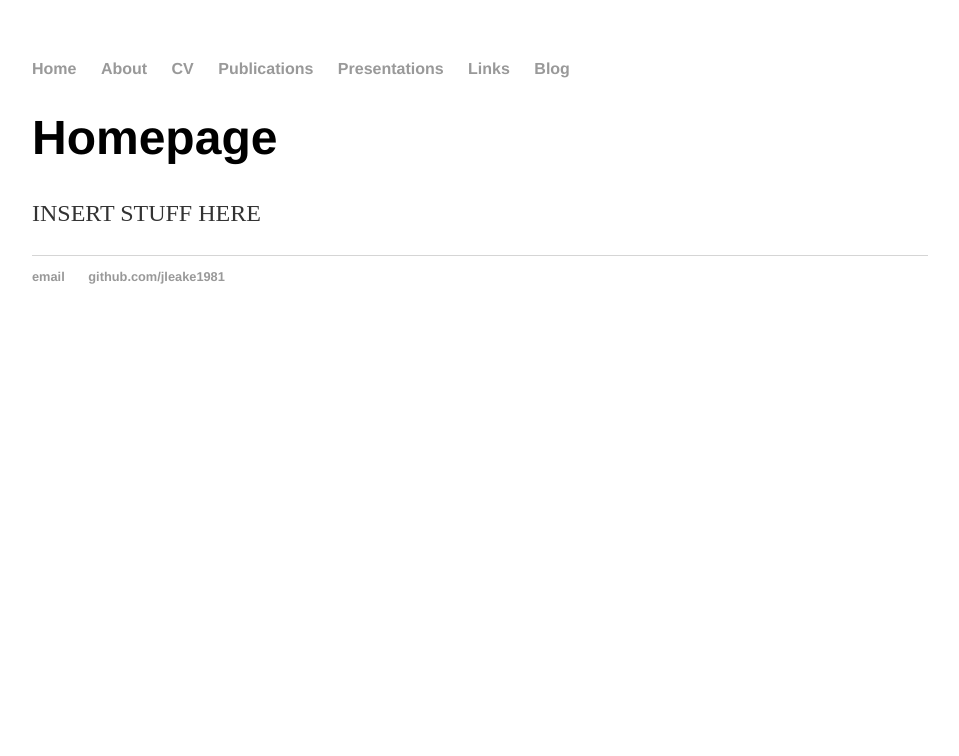
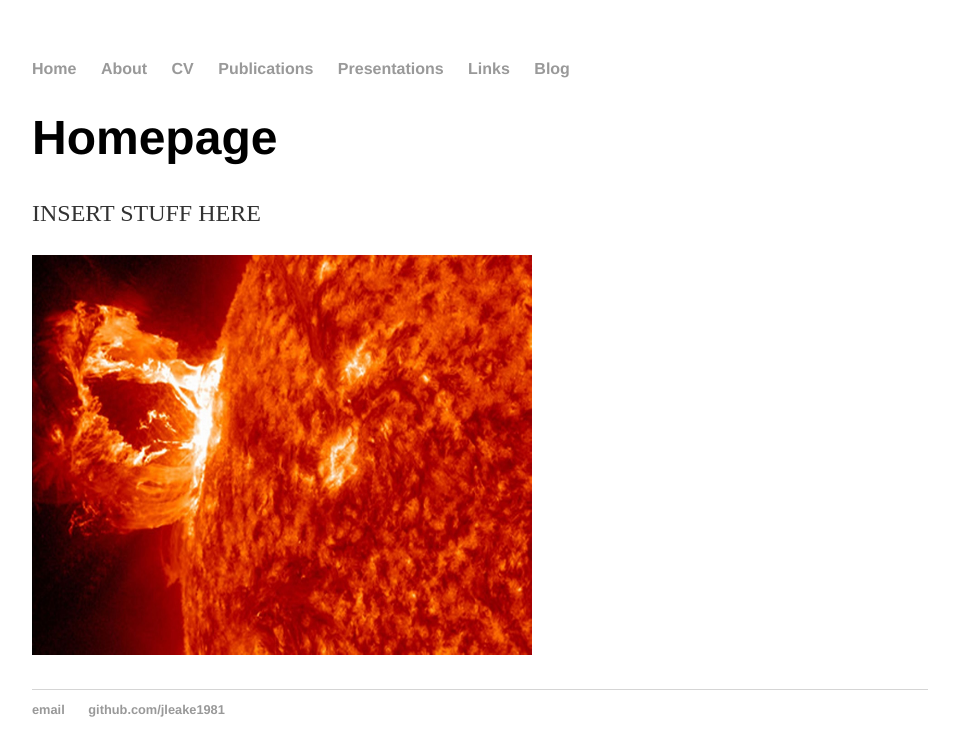
Before and after one commit to jleake1981/jleake1981.github.io, a Jekyll site: the page built from index.html, in a window 1280 px wide. Shown: the top 756 px of the page, without its empty margins (160-1119 px from the left). Built offline with Jekyll 4.4.1, drawn with Linux system fonts in a browser that asks for light colours.

Commit message:
Added Image to homepage

```diff
--- a/index.html
+++ b/index.html
@@ -5,4 +5,5 @@ title: James Leake, Astrophysicist
 <div class="blurb">
 	<h1>Homepage</h1>
 	<p>INSERT STUFF HERE</p>
+	<p>  <img src="prominence.jpg" width="500" height="400"> </p>
 </div><!-- /.blurb -->
```
Also changed, not shown: prominence.jpg (added).
